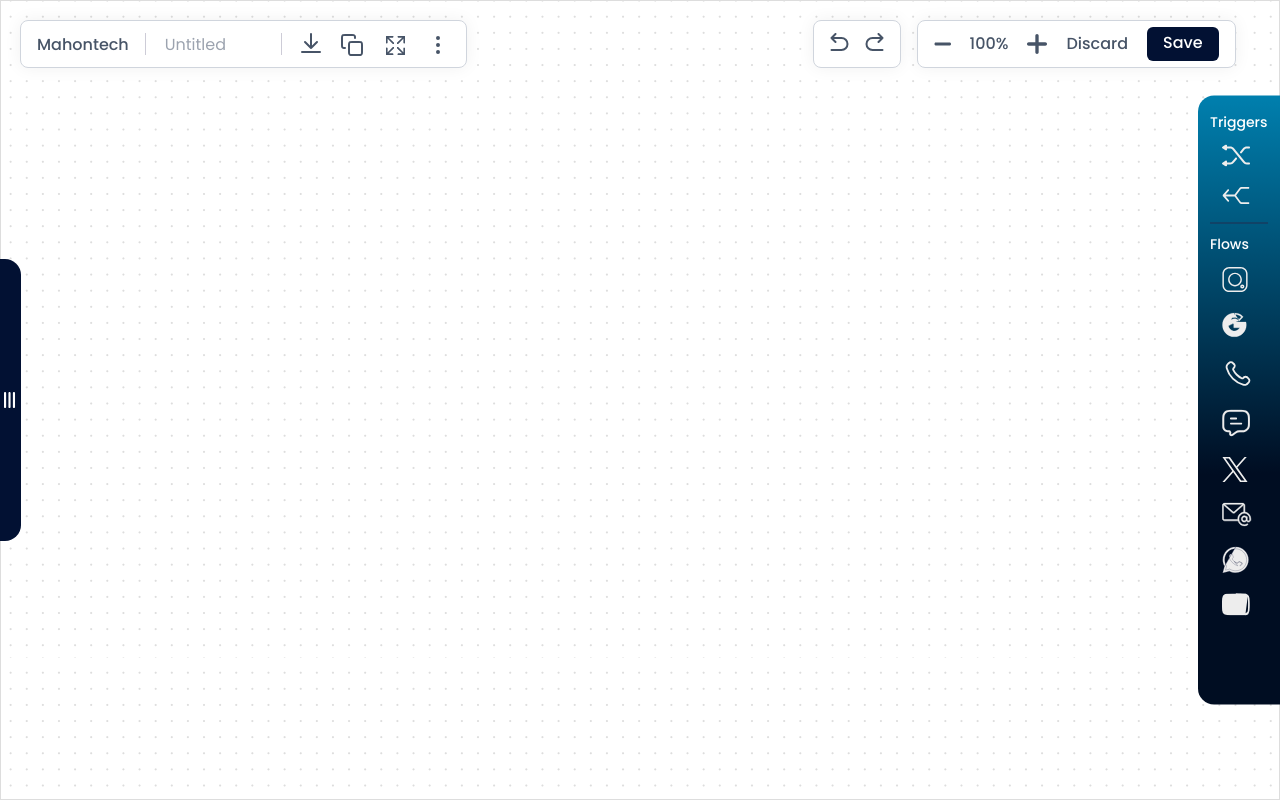
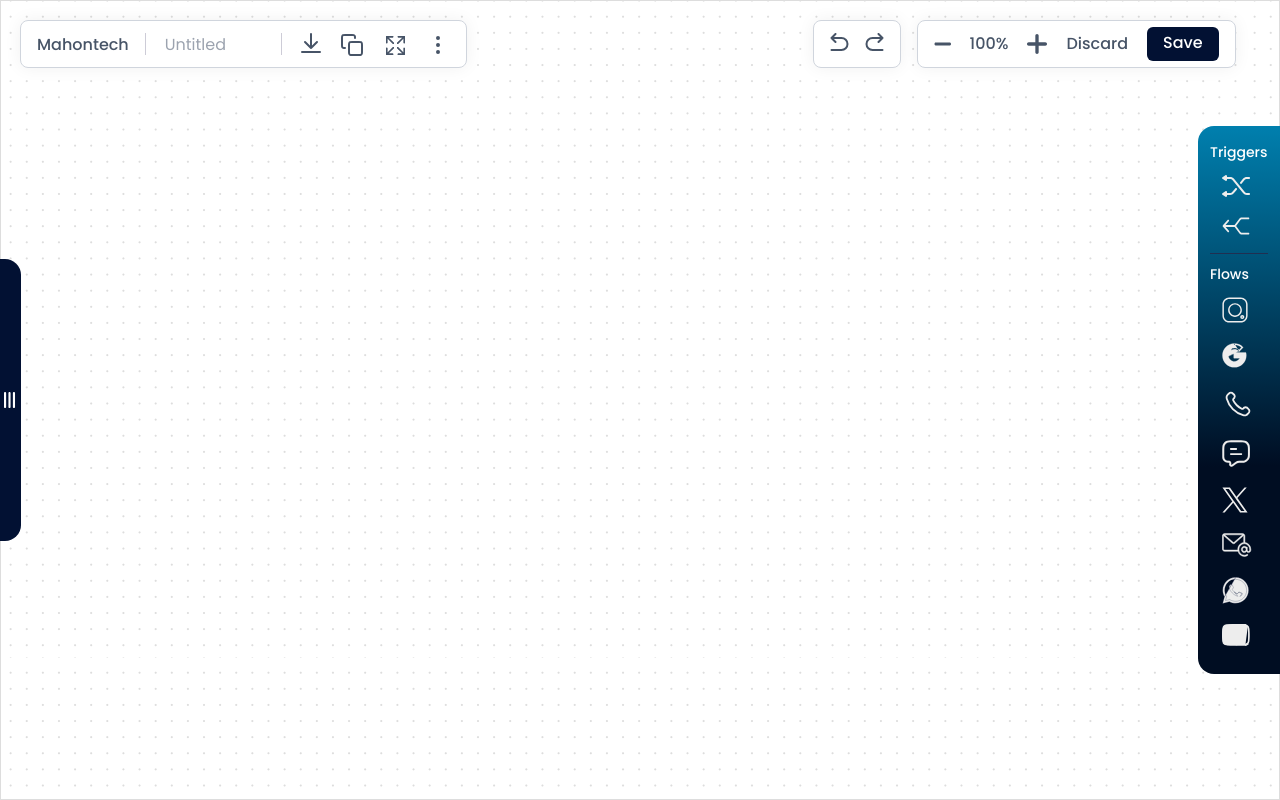
Before and after one commit to hamzajmal00/journey-flow, a Next.js app: page / in a window 1280 px wide. Built offline with nearby package versions, Linux system fonts and the light colour scheme.

Commit message:
remove the extra space from toolbar

```diff
--- a/src/components/journey/components/tool-sidebar/tools-sidebar.component.jsx
+++ b/src/components/journey/components/tool-sidebar/tools-sidebar.component.jsx
@@ -55,7 +55,7 @@ export default function ToolsSidebar({ mergePopUpHandler }) {
     <div
       style={{
         width: '82px',
-        height: '609px',
+        // height: '609px',
         padding: '16px 12px 16px 12px',
         gap: '10px',
         borderRadius: '16px 0px 0px 16px',
```
